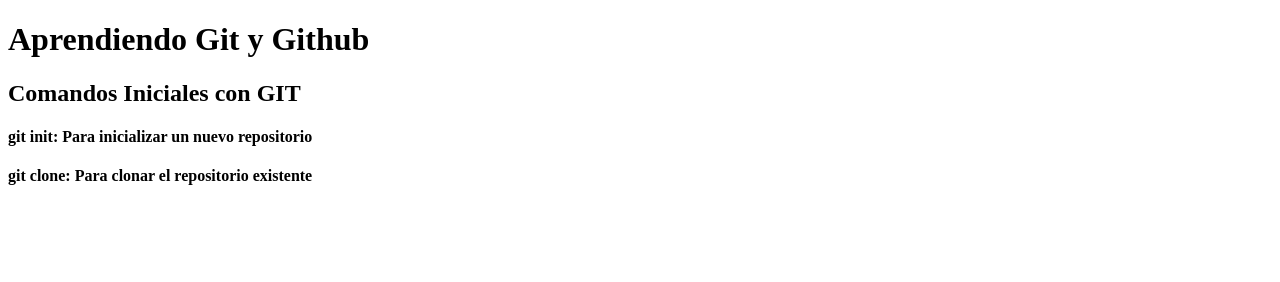
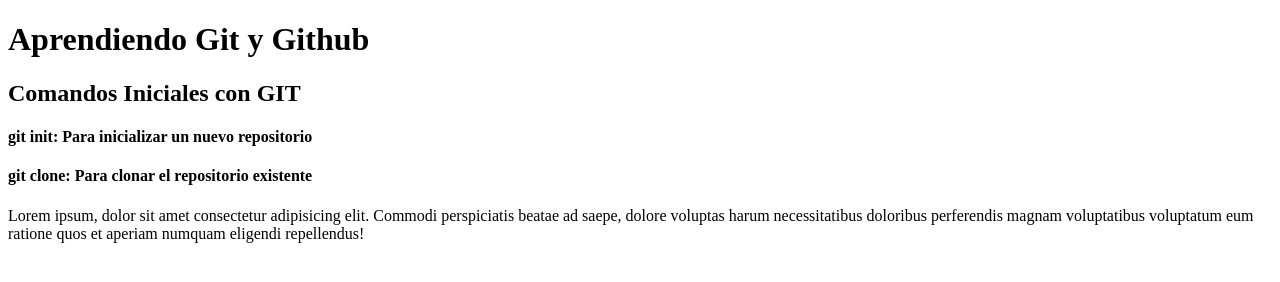
Before and after one commit to cchura94/fullstack-bases-git, a plain HTML site: page index.html in a window 1280 px wide. Drawn offline with Linux system fonts and the light colour scheme.

Commit message:
agregando nuevos cambios

```diff
--- a/index.html
+++ b/index.html
@@ -11,5 +11,6 @@
     <h4>git init: Para inicializar un nuevo repositorio</h4>
     <h4>git clone: Para clonar el repositorio existente</h4>
 
+    <p>Lorem ipsum, dolor sit amet consectetur adipisicing elit. Commodi perspiciatis beatae ad saepe, dolore voluptas harum necessitatibus doloribus perferendis magnam voluptatibus voluptatum eum ratione quos et aperiam numquam eligendi repellendus!</p>
 </body>
 </html>
```
Also changed, not shown: index2.html (+1 -0 lines), 1 other file.
